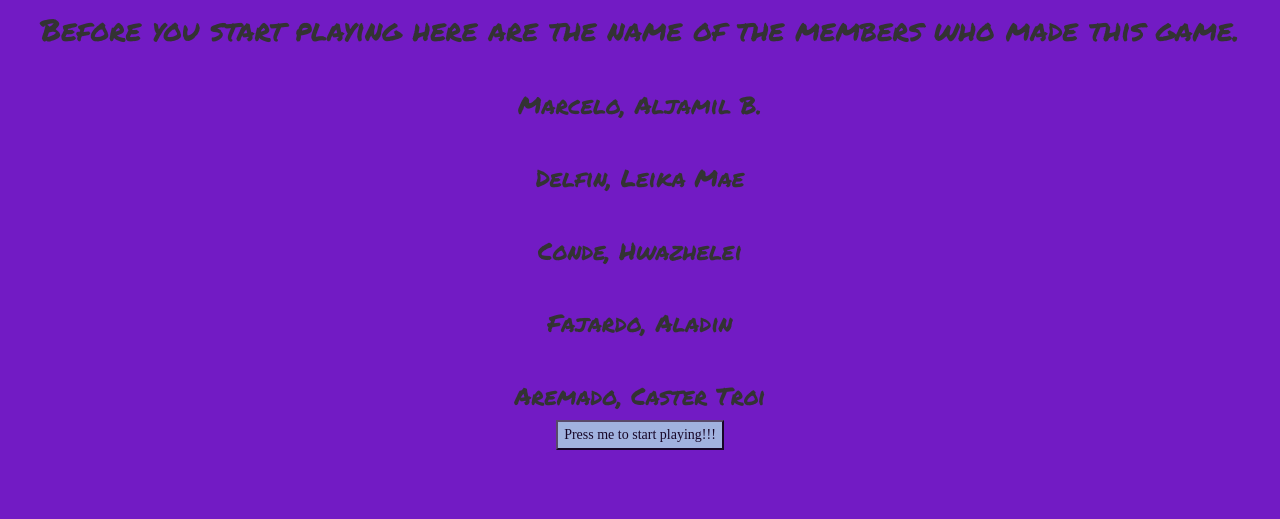
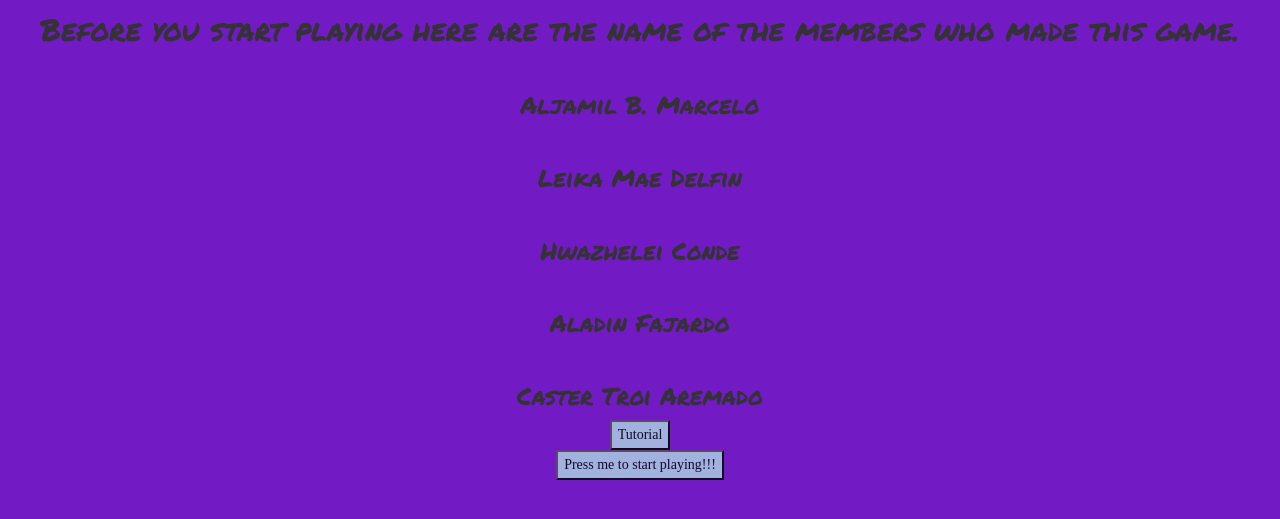
Before and after one commit to AJMarcelo11/Group1-HCI, a plain HTML site: page index.html in a window 1280 px wide. Shown: the part 67-586 px from the top of the page. Drawn offline with nearby package versions, Linux system fonts and the light colour scheme.

Commit message:
Update index.html

```diff
--- a/index.html
+++ b/index.html
@@ -56,14 +56,15 @@ background-color: transparent;
 
 <body>
 <center>
-	<h3><br>Marcelo, Aljamil B.
-	<h3><br>Delfin, Leika Mae
-	<h3><br>Conde, Hwazhelei
-	<h3><br>Fajardo, Aladin
-	<h3><br>Aremado, Caster Troi
+	<h3><br>Aljamil B. Marcelo
+	<h3><br>Leika Mae Delfin
+	<h3><br>Hwazhelei Conde
+	<h3><br>Aladin Fajardo
+	<h3><br>Caster Troi Aremado
 	</strong>
 	</center>
 </body>
+	<center><button><a href="tutorial.html">Tutorial</a></button></center>
 	<center><button><a href="game.html">Press me to start playing!!!</a></button></center>
 
 
```
